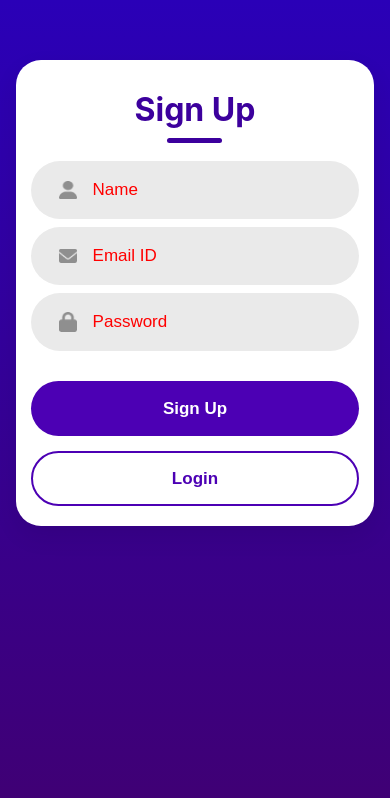
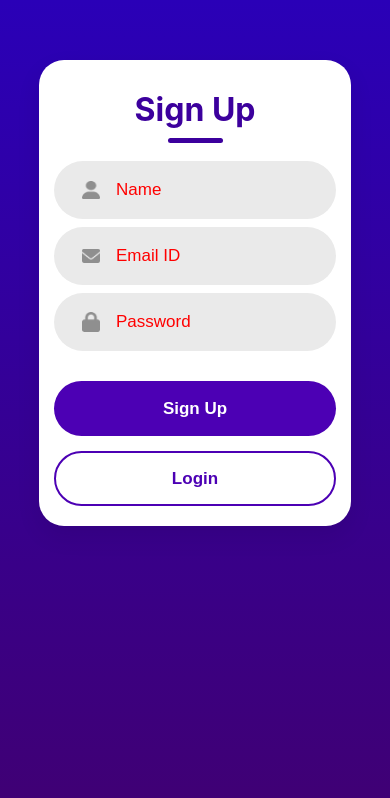
Before and after one commit to dhilip45/login-signup, a React (Create React App) app: page / in a window 390 px wide. Shown: the top 798 px of the page. Built offline with nearby package versions, Linux system fonts and the light colour scheme.

Commit message:
updated code

```diff
--- a/src/Components/LoginSignup/LoginSignup.css
+++ b/src/Components/LoginSignup/LoginSignup.css
@@ -211,14 +211,11 @@
     transform: rotate(360deg);
   }
 }
-/* -------------------------------------------------- */
-/*     360×740 PERFECT MOBILE VIEW OPTIMIZATION       */
-/* -------------------------------------------------- */
-@media (max-width: 400px) {
 
+@media (max-width: 600px) {
   /* Container fit for small screens */
   .container {
-    width: 92%;
+    width: 80%;
     padding: 20px 15px;
     margin-top: 60px; /* reduces top empty space */
     border-radius: 25px;
```
